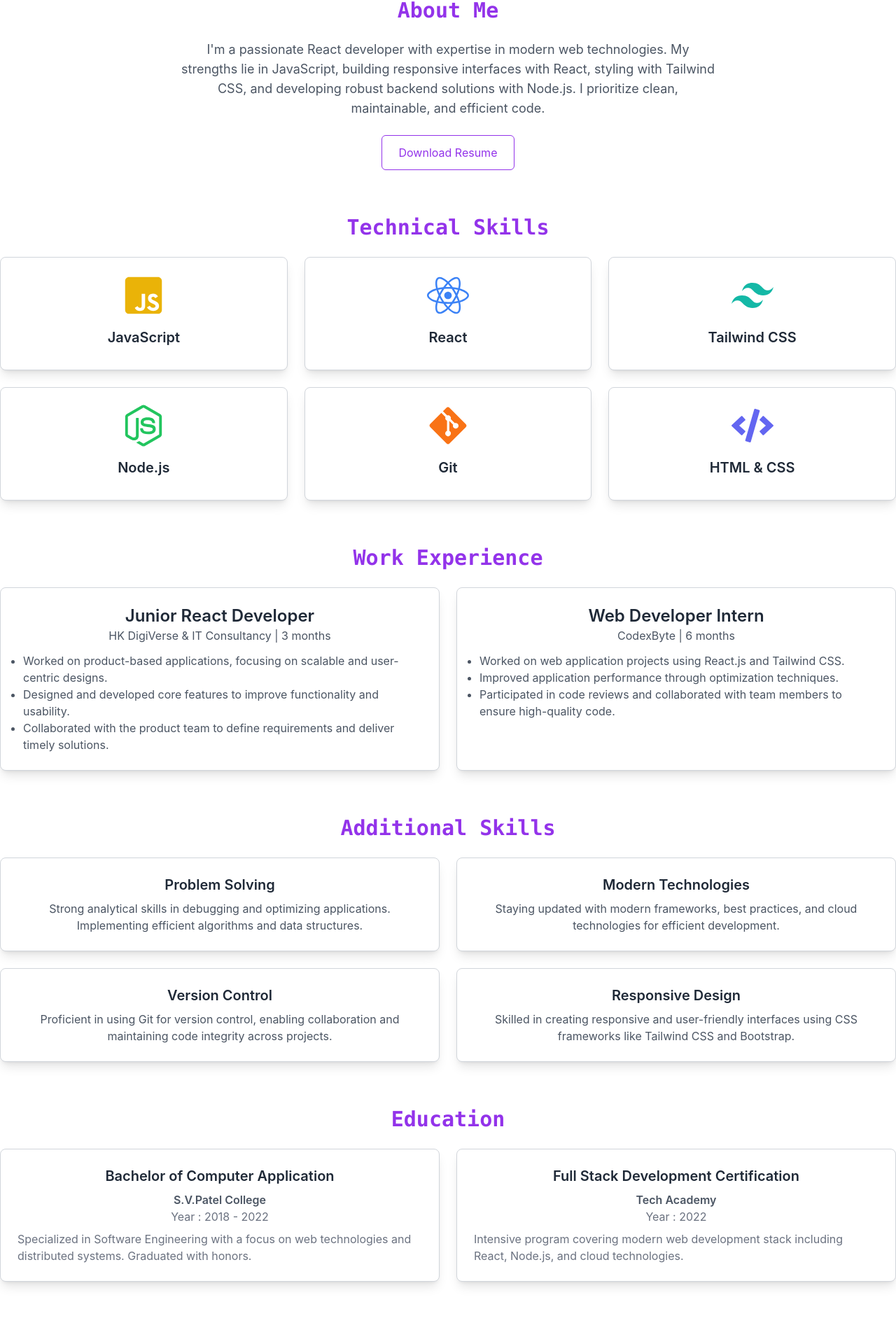
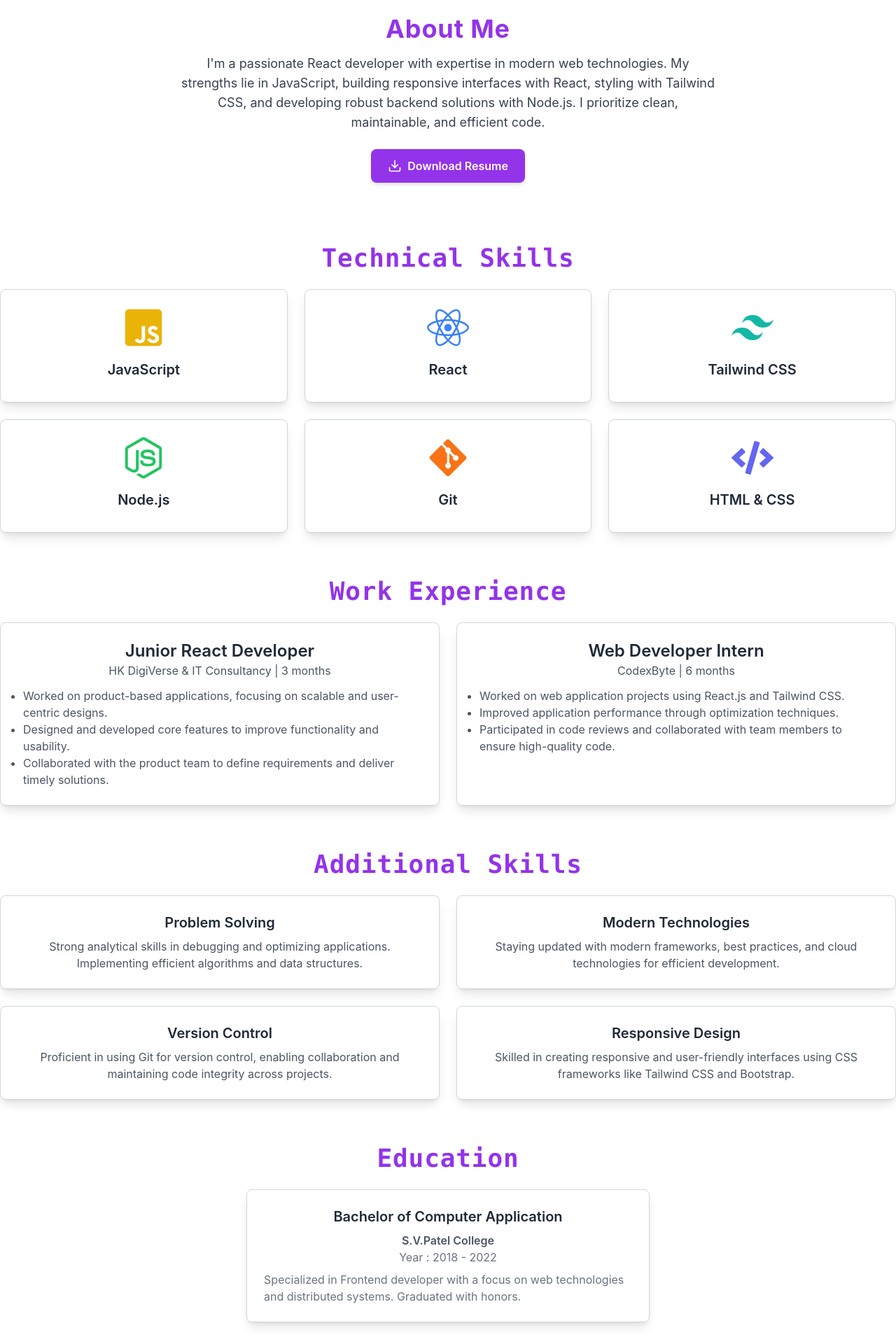
Before and after one commit to DivyangRadadiya3/portfolio-website, a React (Create React App) app: page /about in a window 1280 px wide. Shown: the part 99-2019 px from the top of the page at 70% size. Built offline with nearby package versions, Linux system fonts and the light colour scheme.

Commit message:
Initial commit

```diff
--- a/src/Components/About.js
+++ b/src/Components/About.js
@@ -3,8 +3,9 @@ import {
   FaReact,
   FaNodeJs,
   FaGitAlt,
-  FaCode,
+  FaCode
 } from "react-icons/fa";
+import { FiDownload } from "react-icons/fi";
 import { SiTailwindcss } from "react-icons/si";
 
 const Card = ({ title, description, icon }) => (
@@ -14,17 +15,41 @@ const Card = ({ title, description, icon }) => (
       {title}
     </h4>
     {description && (
-      <p className="text-gray-600 dark:text-gray-300">{description}</p>
+      <div className="text-gray-600 dark:text-gray-300">{description}</div>
     )}
   </div>
 );
 
 const Section = ({ title, children }) => (
   <div className="text-center mb-12">
-    <h3 className="text-3xl font-bold text-purple-600 dark:text-purple-400 mb-6 font-mono">
+    <h3 className="text-4xl font-bold text-purple-600 tracking-wide dark:text-purple-400 mb-6 font-mono">
       {title}
     </h3>
     {children}
+  </div>
+);
+
+const AboutSection = () => (
+  <div className="text-center mx-auto p-6">
+    <h2 className="text-4xl font-bold text-purple-600 tracking-wide">
+      About Me
+    </h2>
+    <p className="text-gray-700 dark:text-gray-200 text-lg max-w-3xl mt-4 mx-auto">
+      I'm a passionate React developer with expertise in modern web
+      technologies. My strengths lie in JavaScript, building responsive
+      interfaces with React, styling with Tailwind CSS, and developing robust
+      backend solutions with Node.js. I prioritize clean, maintainable, and
+      efficient code.
+    </p>
+    <div className="mt-6 flex item-center justify-center mx-auto">
+      <button
+        className="px-6 py-3 bg-purple-600 text-white font-semibold rounded-lg flex items-center gap-2 shadow-md hover:bg-purple-700 transition duration-300"
+        onClick={() => window.open("Divyang M. Radadiya.pdf", "_blank")}
+      >
+        <FiDownload className="w-5 h-5" />
+        Download Resume
+      </button>
+    </div>
   </div>
 );
 
@@ -163,20 +188,13 @@ const Education = () => {
       university: "S.V.Patel College",
       duration: "2018 - 2022",
       description:
-        "Specialized in Software Engineering with a focus on web technologies and distributed systems. Graduated with honors.",
-    },
-    {
-      title: "Full Stack Development Certification",
-      university: "Tech Academy",
-      duration: "2022",
-      description:
-        "Intensive program covering modern web development stack including React, Node.js, and cloud technologies.",
+        "Specialized in Frontend developer with a focus on web technologies and distributed systems. Graduated with honors.",
     },
   ];
 
   return (
     <Section title="Education">
-      <div className="grid grid-cols-1 sm:grid-cols-2 gap-6">
+      <div className="mx-auto max-w-xl">
         {education.map((edu, index) => (
           <Card
             key={index}
@@ -184,8 +202,12 @@ const Education = () => {
             description={
               <>
                 <p className="font-semibold">{edu.university}</p>
-                <p className="text-gray-500 mb-2">Year : {edu.duration}</p>
-                <p className="text-gray-500 text-left">{edu.description}</p>
+                <p className="text-gray-500 dark:text-gray-300 mb-2">
+                  Year : {edu.duration}
+                </p>
+                <p className="text-gray-500 dark:text-gray-300 text-left">
+                  {edu.description}
+                </p>
               </>
             }
           />
@@ -199,20 +221,7 @@ const About = () => {
   return (
     <section id="about" className="py-24 bg-muted/50 dark:bg-gray-900">
       <div className="container mx-auto space-y-16">
-        <Section title="About Me">
-          <p className="text-gray-600 dark:text-gray-200 text-lg max-w-3xl mx-auto">
-            I'm a passionate React developer with expertise in modern web
-            technologies. My strengths lie in JavaScript, building responsive
-            interfaces with React, styling with Tailwind CSS, and developing
-            robust backend solutions with Node.js. I prioritize clean,
-            maintainable, and efficient code.
-          </p>
-          <div className="mt-6">
-            <button className="px-6 py-3 border border-purple-600 text-purple-600 hover:text-black dark:hover:text-white rounded-md">
-              Download Resume
-            </button>
-          </div>
-        </Section>
+        <AboutSection />
         <TechnicalSkills />
         <WorkExperience />
         <AdditionalSkills />
--- a/src/Components/Contact.js
+++ b/src/Components/Contact.js
@@ -1,7 +1,15 @@
 import React, { useCallback, useMemo } from "react";
 import { Formik, Form, Field, ErrorMessage } from "formik";
 import * as Yup from "yup";
-import { FaMapMarkerAlt, FaEnvelope, FaPhone } from "react-icons/fa";
+import {
+  FaMapMarkerAlt,
+  FaEnvelope,
+  FaPhone,
+  FaFacebook,
+  FaTwitter,
+  FaInstagram,
+  FaLinkedin,
+} from "react-icons/fa";
 
 const ContactForm = React.memo(() => {
   const contactInfo = useMemo(
@@ -115,6 +123,42 @@ const ContactForm = React.memo(() => {
           </Formik>
         </div>
       </div>
+      <hr className="my-4 mx-6  border-t border-gray-300" />
+
+      <div className="mx-auto flex items-center justify-center space-x-4">
+        <div className="flex items-center space-x-2 text-gray-600 dark:text-gray-200">
+          <div className="flex p-2 items-center justify-center rounded-full bg-blue-500 text-gray-300">
+            <FaFacebook className="w-5 h-5" />
+          </div>
+          <p className="text-gray-600 dark:text-gray-200 hover:text-blue-500">
+            Facebook
+          </p>
+        </div>
+        <div className="flex items-center space-x-2 text-gray-600 dark:text-gray-200">
+          <div className="flex p-2 items-center justify-center rounded-full bg-blue-400 text-gray-300">
+            <FaTwitter className="w-5 h-5" />
+          </div>
+          <p className="text-gray-600 dark:text-gray-200 hover:text-blue-400">
+            Twitter
+          </p>
+        </div>
+        <div className="flex items-center space-x-2 text-gray-600 dark:text-gray-200">
+          <div className="flex p-2 items-center justify-center rounded-full bg-red-600 text-gray-300">
+            <FaInstagram className="w-5 h-5" />
+          </div>
+          <p className="text-gray-600 dark:text-gray-200 hover:text-red-600">
+            Instagram
+          </p>
+        </div>
+        <div className="flex items-center space-x-2 text-gray-600 dark:text-gray-200">
+          <div className="flex p-2 items-center justify-center rounded-full bg-red-500 text-gray-300">
+            <FaLinkedin className="w-5 h-5" />
+          </div>
+          <p className="text-gray-600 dark:text-gray-200 hover:text-red-500">
+            LinkedIn
+          </p>
+        </div>
+      </div>
     </section>
   );
 });
--- a/src/Components/Projects.js
+++ b/src/Components/Projects.js
@@ -4,12 +4,11 @@ import { FaGithub, FaExternalLinkAlt } from "react-icons/fa";
 const ProjectCard = memo(
   ({ title, description, image, techStack, repoLink, demoLink }) => {
     return (
-
-      <div className="flex flex-col items-center p-4 bg-white rounded-2xl shadow-md ">
+      <div className="flex flex-col items-center p-4 dark:bg-gray-800 border border-gray-300 dark:border-gray-600 rounded-lg shadow-lg transform transition duration-300  ">
         <img
           src={image}
           alt={title}
-          className="w-full h-[16rem] object-cover rounded-lg"
+          className="w-full h-[16rem] object-cover rounded-lg dark:text-gray-300"
         />
         <h2 className="mt-4 text-lg font-semibold text-gray-800">{title}</h2>
         <p className="text-gray-600 dark:text-gray-300 mb-4">{description}</p>
@@ -23,7 +22,7 @@ const ProjectCard = memo(
             </span>
           ))}
         </div>
-        <div className="mt-2 flex flex-wrap md:flex-nowrap justify-between gap-2">
+        <div className="mt-2 flex flex-wrap md:flex-nowrap justify-between  gap-2">
           <a
             href={repoLink}
             target="_blank"
@@ -49,23 +48,18 @@ const ProjectCard = memo(
 const Projects = memo(() => {
   const projectData = [
     {
-      title: "E-commerce Platform",
-      description:
-        "A full-stack e-commerce platform built with React and Node.js.",
-      image:
-        "https://storage.googleapis.com/a1aa/image/xDjWxUMUz3Du3GJW3X7a345P-reaxPmURhtSGwBk1Rc.jpg",
-      techStack: ["react", "node.js", "mongodb", "express"],
-      repoLink: "https://github.com/your-repo",
-      demoLink: "https://your-live-demo.com",
+      title: "E-Learning Website",
+      description: "An interactive e-learning platform offering a user-friendly interface and multimedia content delivery. It features a course management system, allowing learners to access a variety of courses conveniently, enhancing the educational experience for students of all ages.",
+      image: "https://storage.googleapis.com/a1aa/image/sample-portfolio.jpg",
+      techStack: ["react", "tailwind css"],
     },
     {
       title: "Portfolio Website",
       description: "A modern portfolio website showcasing projects and skills.",
       image: "https://storage.googleapis.com/a1aa/image/sample-portfolio.jpg",
-      techStack: ["react", "tailwind css", "framer motion"],
-      repoLink: "https://github.com/your-portfolio",
-      demoLink: "https://your-portfolio.com",
+      techStack: ["react", "tailwind css"],
     },
+
   ];
 
   return (
```
Also changed, not shown: 1 other file (tests, documents, lock files or other folders).
